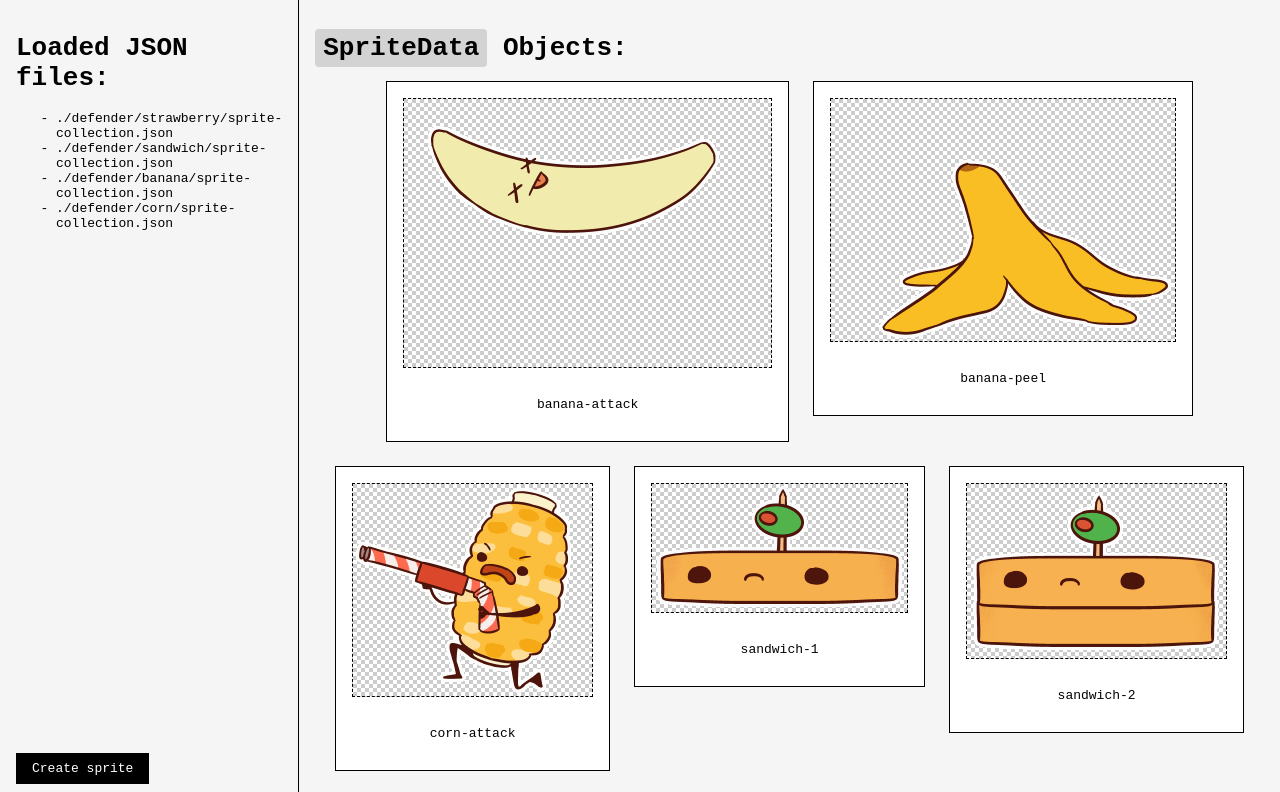
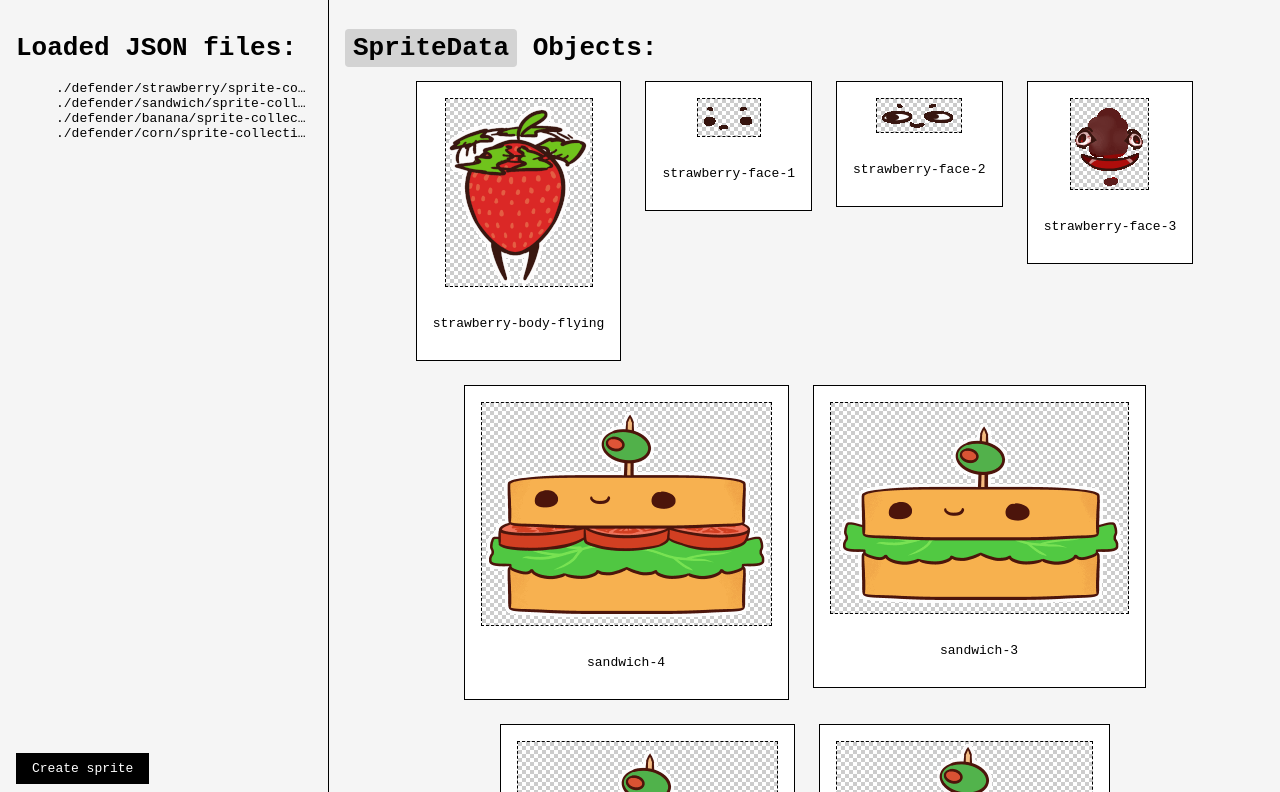
Before and after one commit to waitimconfused/compscig12-towerdefense, a website with bundled scripts: page assets/preview.html in a window 1280 px wide. Shown: the top 792 px of the page. Built offline with nearby package versions, Linux system fonts and the light colour scheme.

Commit message:
Adjusted preview
The "Loaded JSON files" section no longer wraps text, uses ellipses.

`SpriteData` objects loaded fro JSON files are no longer auto-sorted. They are now put in the order that they are loaded in.

```diff
--- a/assets/preview.html
+++ b/assets/preview.html
@@ -12,6 +12,13 @@
 		}
 		section canvas {
 			width: fit-content;
+		}
+		#sources li {
+			width: max-content;
+			max-width: 20vw;
+			overflow: hidden;
+			text-overflow: ellipsis;
+			text-wrap: nowrap;
 		}
 	</style>
 </head>
--- a/src/assets/preview.ts
+++ b/src/assets/preview.ts
@@ -7,7 +7,6 @@ const output:HTMLDivElement = document.getElementById("sprites") as HTMLDivEleme
 const sources:HTMLUListElement = document.getElementById("sources") as HTMLUListElement;
 
 var references:string[] = await SpriteRenderer.loadDefaults();
-references = references.sort();
 
 for (let i = 0; i < pathsToSpriteData.length; i ++) {
 	let li = document.createElement("li");
```
